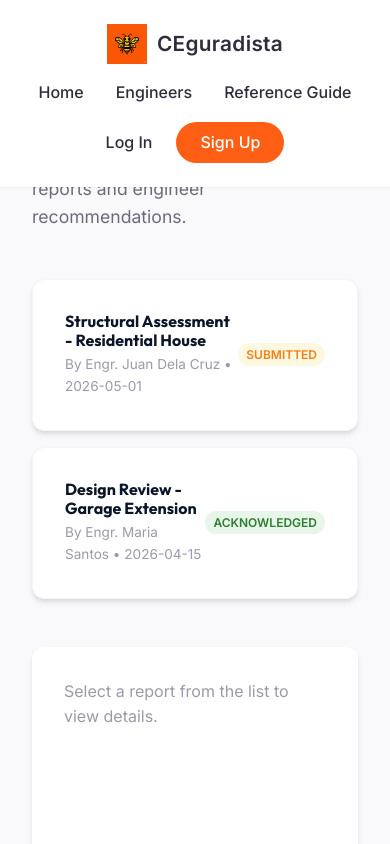
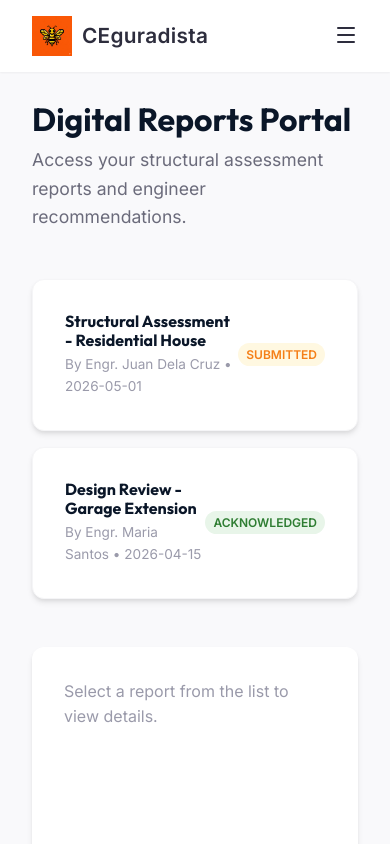
Before and after one commit to colkeaz/CivilPH, a React (Vite) app: page /reports in a window 390 px wide. Shown: the top 844 px of the page. Built offline with nearby package versions, Linux system fonts and the light colour scheme.

Commit message:
feat: implement hamburger menu for mobile navigation

```diff
--- a/src/components/Header.tsx
+++ b/src/components/Header.tsx
@@ -1,10 +1,12 @@
 import React, { useState, useEffect } from 'react';
 import { Link, useLocation } from 'react-router-dom';
+import { Menu, X } from 'lucide-react';
 import logoImg from '../images/Logo.png';
 import '../styles/Header.css';
 
 const Header = () => {
   const [scrolled, setScrolled] = useState(false);
+  const [isMenuOpen, setIsMenuOpen] = useState(false);
   const location = useLocation();
   const isHomePage = location.pathname === '/';
 
@@ -21,8 +23,14 @@ const Header = () => {
     return () => window.removeEventListener('scroll', handleScroll);
   }, []);
 
+  useEffect(() => {
+    setIsMenuOpen(false);
+  }, [location]);
+
+  const toggleMenu = () => setIsMenuOpen(!isMenuOpen);
+
   return (
-    <header className={`header ${scrolled ? 'scrolled' : ''} ${!isHomePage ? 'light-mode' : ''}`}>
+    <header className={`header ${scrolled ? 'scrolled' : ''} ${!isHomePage ? 'light-mode' : ''} ${isMenuOpen ? 'menu-open' : ''}`}>
       <div className="header-container">
 
         <Link to="/" className="logo">
@@ -30,13 +38,21 @@ const Header = () => {
           <span className="logo-text">CEguradista</span>
         </Link>
 
-        <nav className="nav-links">
+        <button className="mobile-menu-toggle" onClick={toggleMenu}>
+          {isMenuOpen ? <X size={24} /> : <Menu size={24} />}
+        </button>
+
+        <nav className={`nav-links ${isMenuOpen ? 'active' : ''}`}>
           <Link to="/" className="nav-item">Home</Link>
           <Link to="/engineers" className="nav-item">Engineers</Link>
           <Link to="/reference" className="nav-item">Reference Guide</Link>
+          <div className="mobile-only mobile-auth">
+            <Link to="/login" className="btn-text">Log In</Link>
+            <Link to="/signup" className="btn btn-primary">Sign Up</Link>
+          </div>
         </nav>
 
-        <div className="auth-buttons">
+        <div className="auth-buttons desktop-only">
           <Link to="/login" className="btn-text">Log In</Link>
           <Link to="/signup" className="btn btn-primary">Sign Up</Link>
         </div>
--- a/src/styles/Header.css
+++ b/src/styles/Header.css
@@ -36,21 +36,76 @@
 
 /* Mobile layout */
 @media (max-width: 768px) {
-  .header-container {
-    flex-direction: column;
-    gap: 1rem;
-    padding: 0 var(--spacing-md);
+  .header {
+    padding: var(--spacing-md) 0;
+  }
+
+  .desktop-only {
+    display: none !important;
+  }
+
+  .mobile-menu-toggle {
+    display: block !important;
+    background: transparent;
+    border: none;
+    color: var(--white);
+    cursor: pointer;
+    z-index: 101;
+  }
+
+  .header.light-mode .mobile-menu-toggle {
+    color: var(--grey-900);
   }
 
   .nav-links {
-    flex-wrap: wrap;
-    justify-content: center;
-    gap: 1rem;
+    position: fixed;
+    top: 0;
+    right: -100%;
+    width: 80%;
+    height: 100vh;
+    background-color: var(--white);
+    flex-direction: column;
+    padding: 100px var(--spacing-xl);
+    transition: right 0.3s ease;
+    box-shadow: var(--shadow-lg);
+    z-index: 100;
   }
 
-  .auth-buttons {
-    width: 100%;
-    justify-content: center;
+  .nav-links.active {
+    right: 0;
+  }
+
+  .nav-item {
+    color: var(--grey-800) !important;
+    font-size: 1.2rem;
+    padding: var(--spacing-md) 0;
+  }
+
+  .mobile-auth {
+    display: flex;
+    flex-direction: column;
+    gap: 1rem;
+    margin-top: var(--spacing-xl);
+    padding-top: var(--spacing-xl);
+    border-top: 1px solid var(--grey-100);
+  }
+
+  .mobile-auth .btn-text {
+    color: var(--grey-800) !important;
+  }
+}
+
+.mobile-menu-toggle {
+  display: none;
+}
+
+.mobile-only {
+  display: none;
+}
+
+@media (max-width: 768px) {
+  .mobile-only {
+    display: block;
   }
 }
 
```
